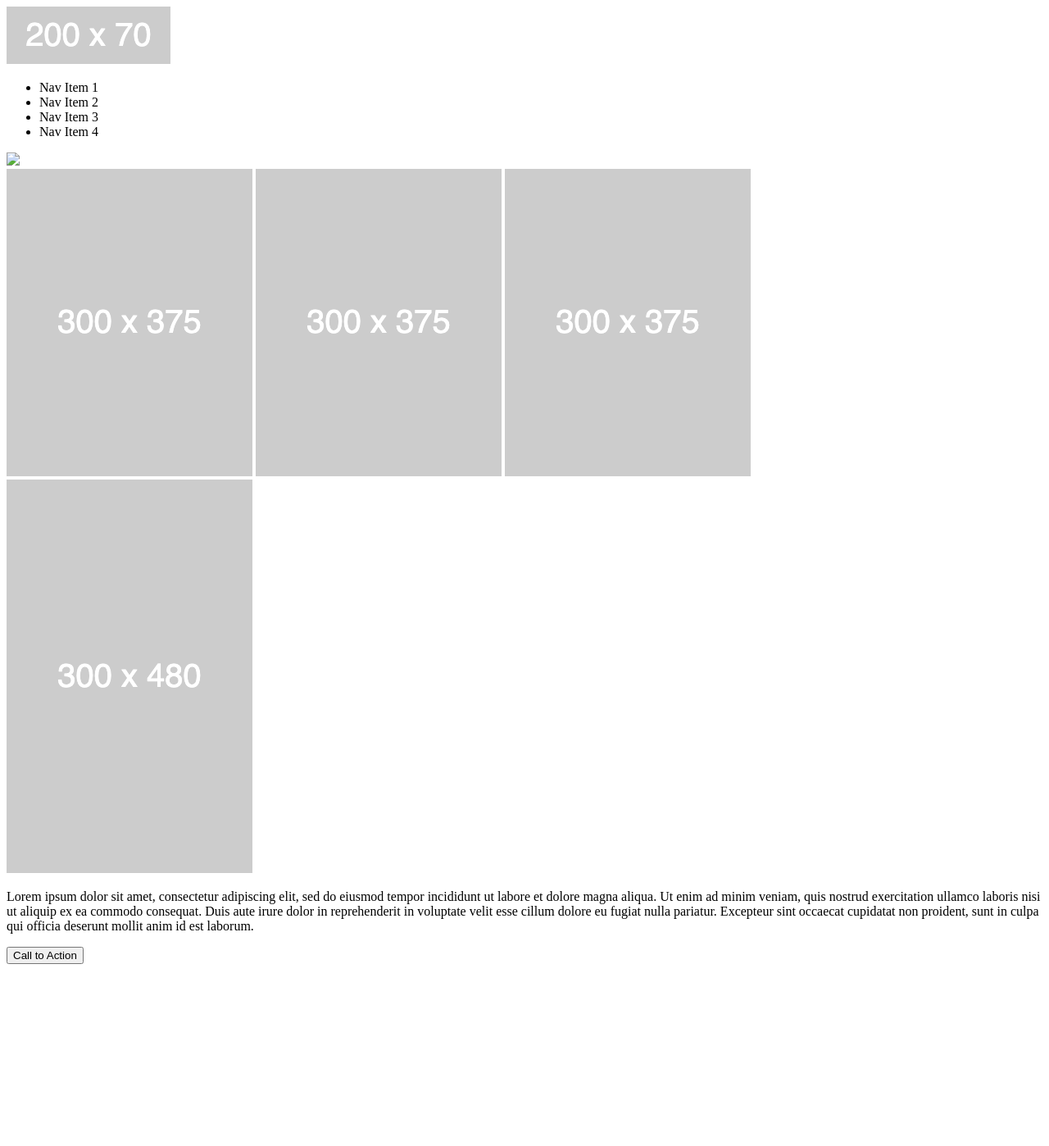
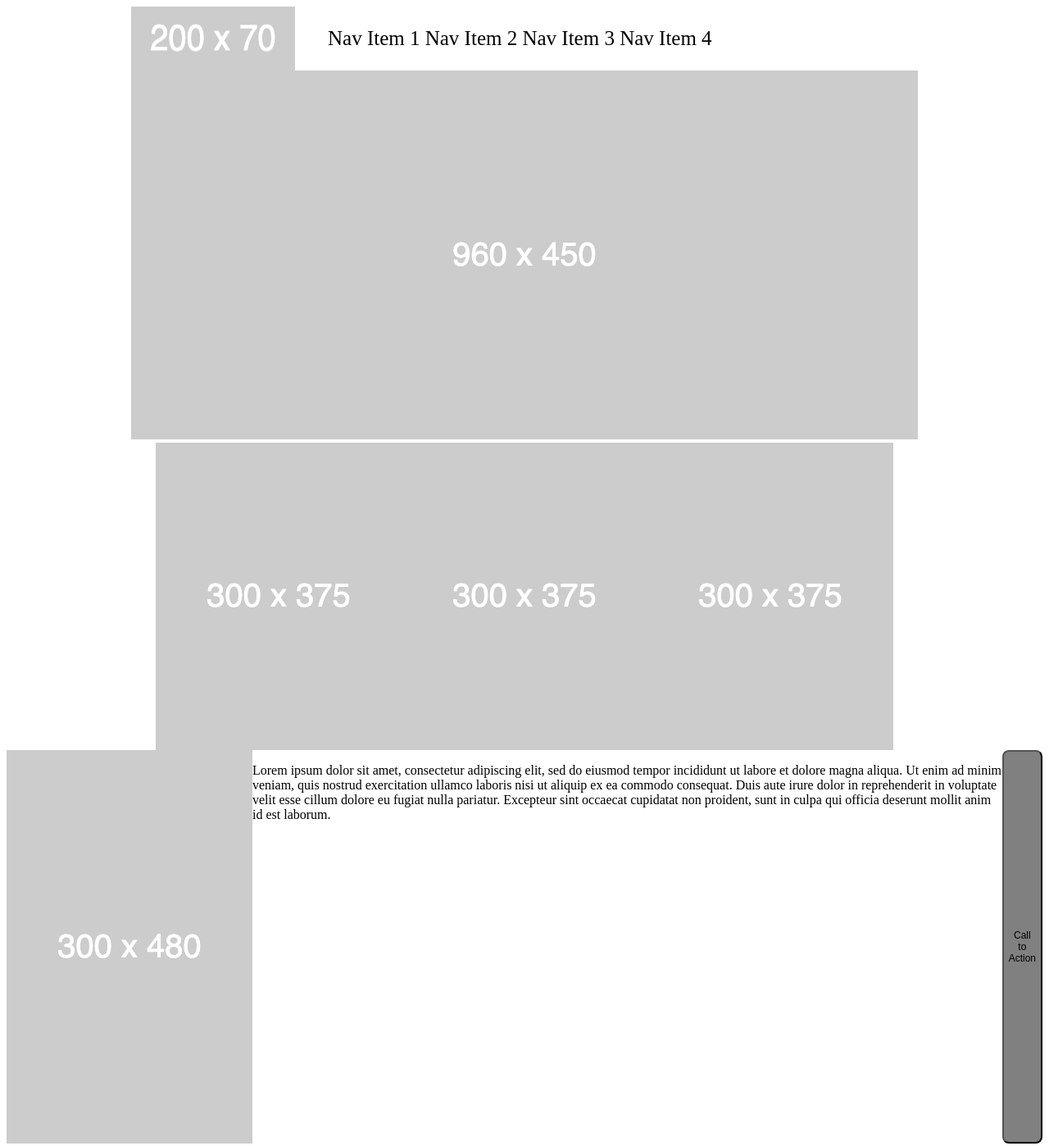
Before and after one commit to ErikDodd/wireframe-exercise, a plain HTML site: page index.html in a window 1280 px wide. Shown: the whole page at 82% size. Before the commit the page ends 1184 px from the top, so only its background shows below. Drawn offline with Linux system fonts and the light colour scheme.

Commit message:
Nav is almost done, hero is fine, need to adjust sub-banner and feature banner. Fix button

```diff
--- a/index.html
+++ b/index.html
@@ -5,11 +5,10 @@
     <meta http-equiv="X-UA-Compatible" content="IE=edge">
     <meta name="viewport" content="width=device-width, initial-scale=1.0">
     <title>Document</title>
-    <link rel="style.css">
-    <link rel="reset.css">
+    <link rel="stylesheet" href="style.css">
 </head>
 <body>
-    <header>
+    <header class>
         <img src="200x70.png">
         <nav>
             <ul>
@@ -22,7 +21,7 @@
     </header>
     <main>
         <section class="Hero">
-            <img src="960.450c.png">
+            <img src="960x450.png">
         </section>
         <section class="Sub-Banner">
             <img src="300x375.png">
@@ -35,13 +34,13 @@
             aliqua. Ut enim ad minim veniam, quis nostrud exercitation ullamco laboris nisi ut aliquip ex ea commodo consequat. Duis
             aute irure dolor in reprehenderit in voluptate velit esse cillum dolore eu fugiat nulla pariatur. Excepteur sint
             occaecat cupidatat non proident, sunt in culpa qui officia deserunt mollit anim id est laborum. </p>
-            <button>
+            <button class="Call-To-Action">
                 Call to Action
             </button>
         </section>
+        <footer>
+
+        </footer>
     </main>
-    <footer>
-
-    </footer>
 </body>
 </html>
--- a/style.css
+++ b/style.css
@@ -0,0 +1,51 @@
+
+header {
+    display: flex;
+    flex-direction: row;
+    justify-content: left;
+    width: 100%;
+    max-width: 960px;
+    margin: 0 auto;
+    font-size: 25px;
+}
+
+ul, li {
+    display: inline-block
+}
+
+main {
+    display: flex;
+    flex-direction: column;
+    align-items: center;
+}
+
+.hero {
+    margin-top: 100px;
+    column-gap: 0px;
+    row-gap: 30px;
+}
+
+.Sub-Banner {
+    display: flex;
+    flex-direction: row;
+    justify-content: center;
+    width: 100%;
+}
+
+.Featured-Section-Banner {
+    display: flex;
+    flex-direction: row;
+    justify-content: center;
+}
+
+.Call-To-Action {
+    background-color: grey;
+    font-size: 12px;
+    border-radius: 8px;
+    transition-duration: 0.5s;
+}
+
+.Call-To-Action:hover {
+    background-color: green;
+    color: white;
+}
```
